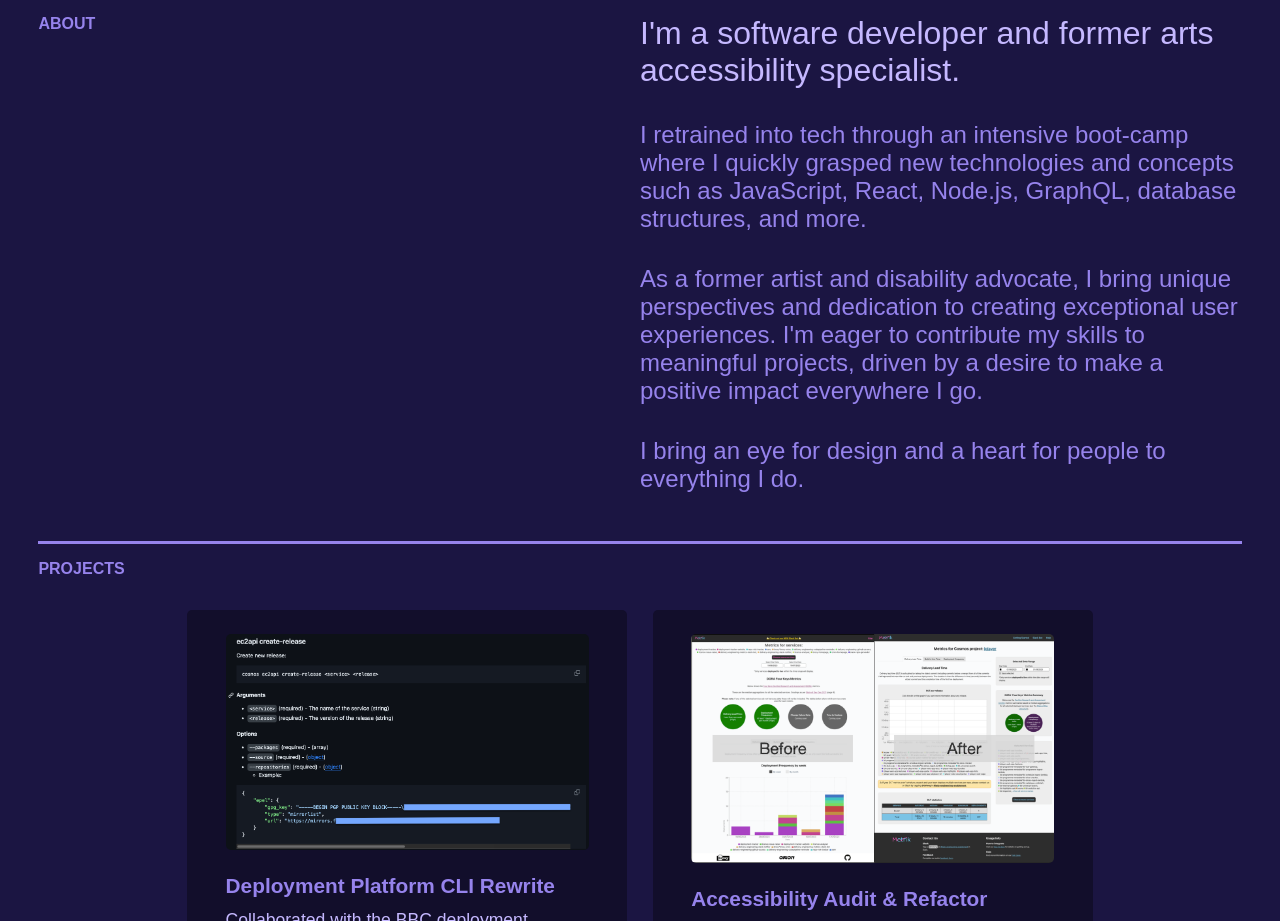
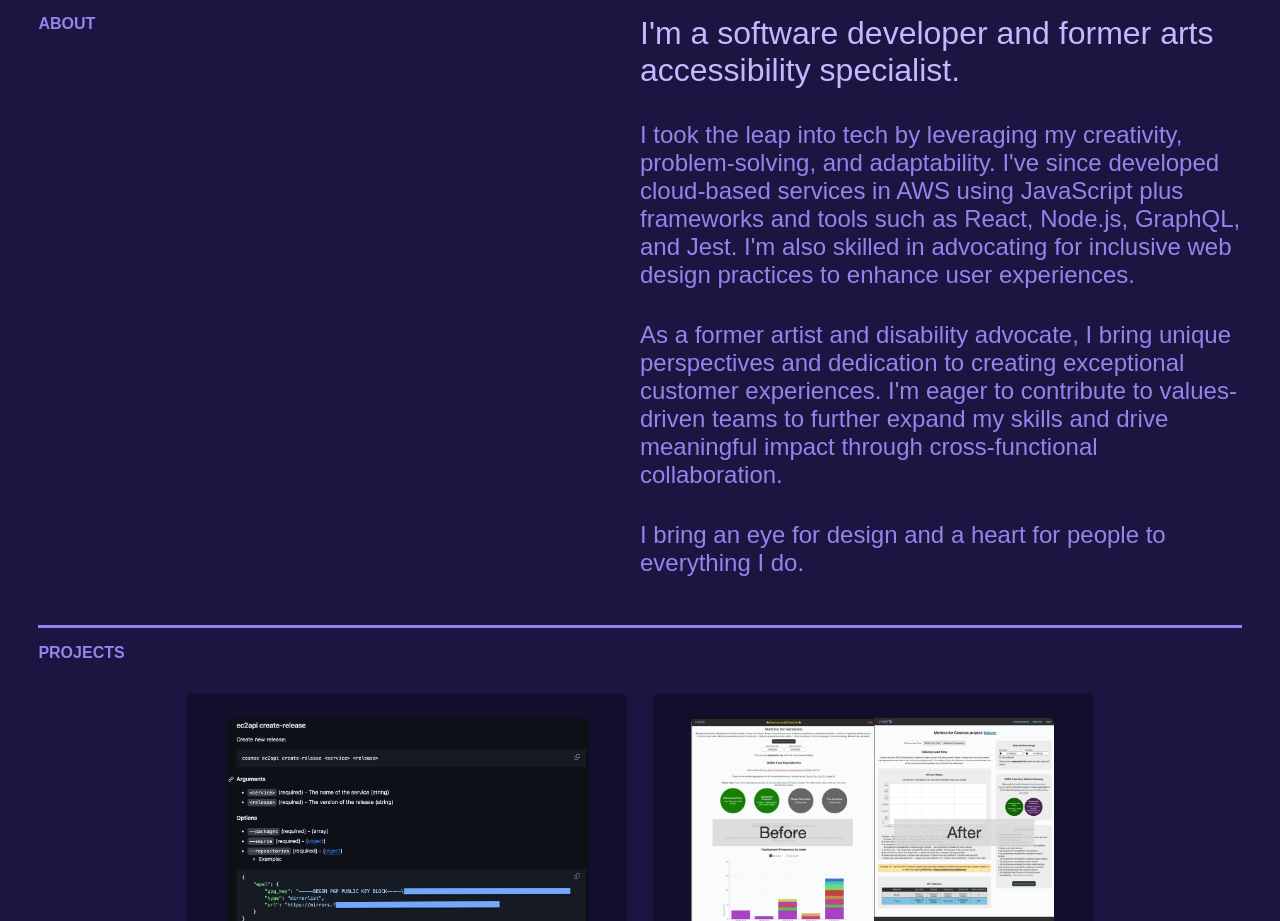
Before and after one commit to kayleriegerpatton/portfolio, a React app: page /portfolio/ in a window 1280 px wide. Shown: the part 900-1821 px from the top of the page. Built offline with nearby package versions, Linux system fonts and the light colour scheme; a web font is replaced by a local one.

Commit message:
updated about section text

```diff
--- a/src/components/AboutSection/AboutSection.jsx
+++ b/src/components/AboutSection/AboutSection.jsx
@@ -13,16 +13,19 @@ function AboutSection() {
 						specialist.
 					</p>
 					<p>
-						I retrained into tech through an intensive boot-camp where I quickly
-						grasped new technologies and concepts such as JavaScript, React,
-						Node.js, GraphQL, database structures, and more.
+						I took the leap into tech by leveraging my creativity,
+						problem-solving, and adaptability. I&apos;ve since developed
+						cloud-based services in AWS using JavaScript plus frameworks and
+						tools such as React, Node.js, GraphQL, and Jest. I&apos;m also
+						skilled in advocating for inclusive web design practices to enhance
+						user experiences.
 					</p>
 					<p>
 						As a former artist and disability advocate, I bring unique
-						perspectives and dedication to creating exceptional user
-						experiences. I&apos;m eager to contribute my skills to meaningful
-						projects, driven by a desire to make a positive impact everywhere I
-						go.
+						perspectives and dedication to creating exceptional customer
+						experiences. I&apos;m eager to contribute to values-driven teams to
+						further expand my skills and drive meaningful impact through
+						cross-functional collaboration.
 					</p>
 					<p>
 						I bring an eye for design and a heart for people to everything I do.
```
